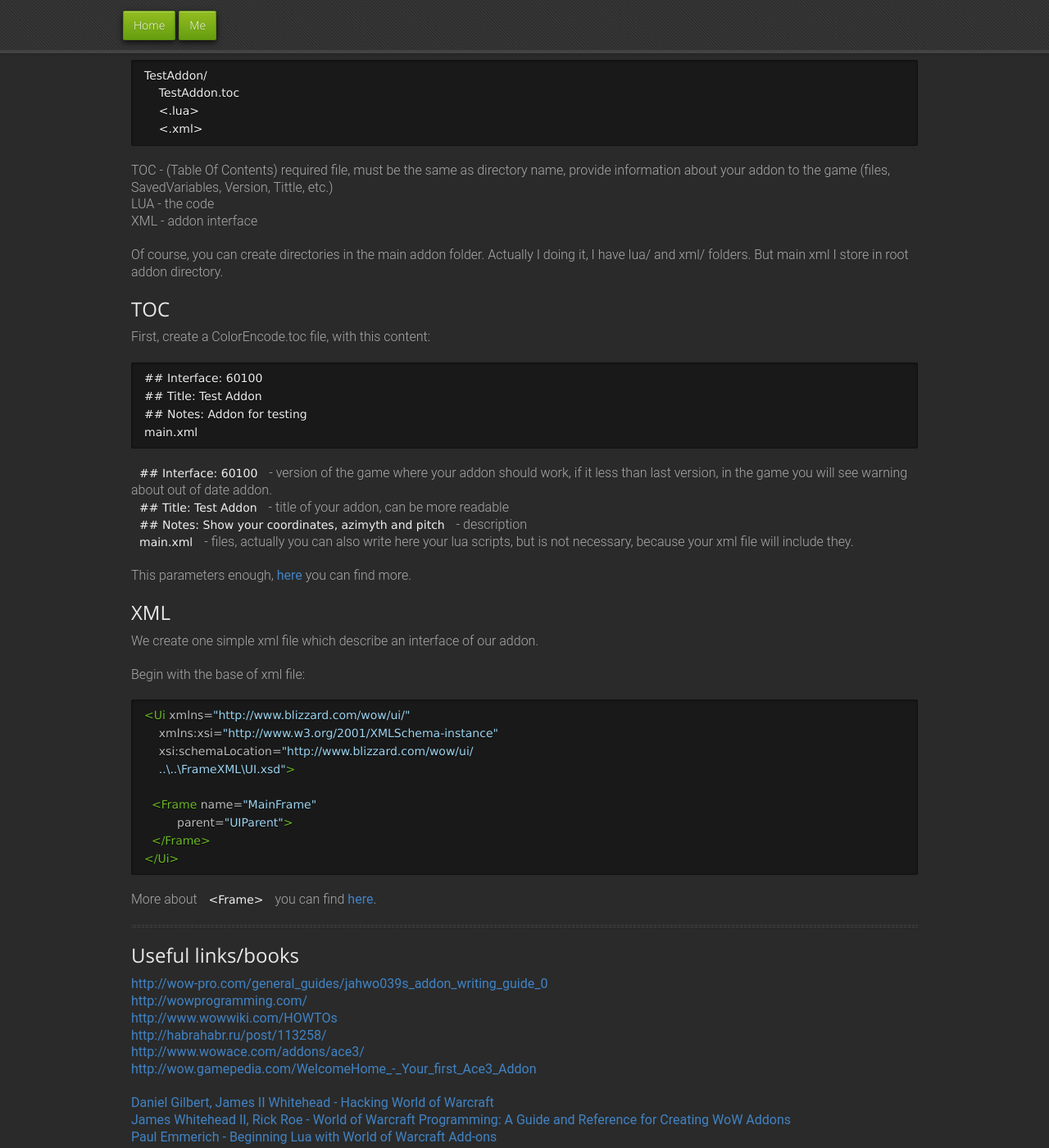
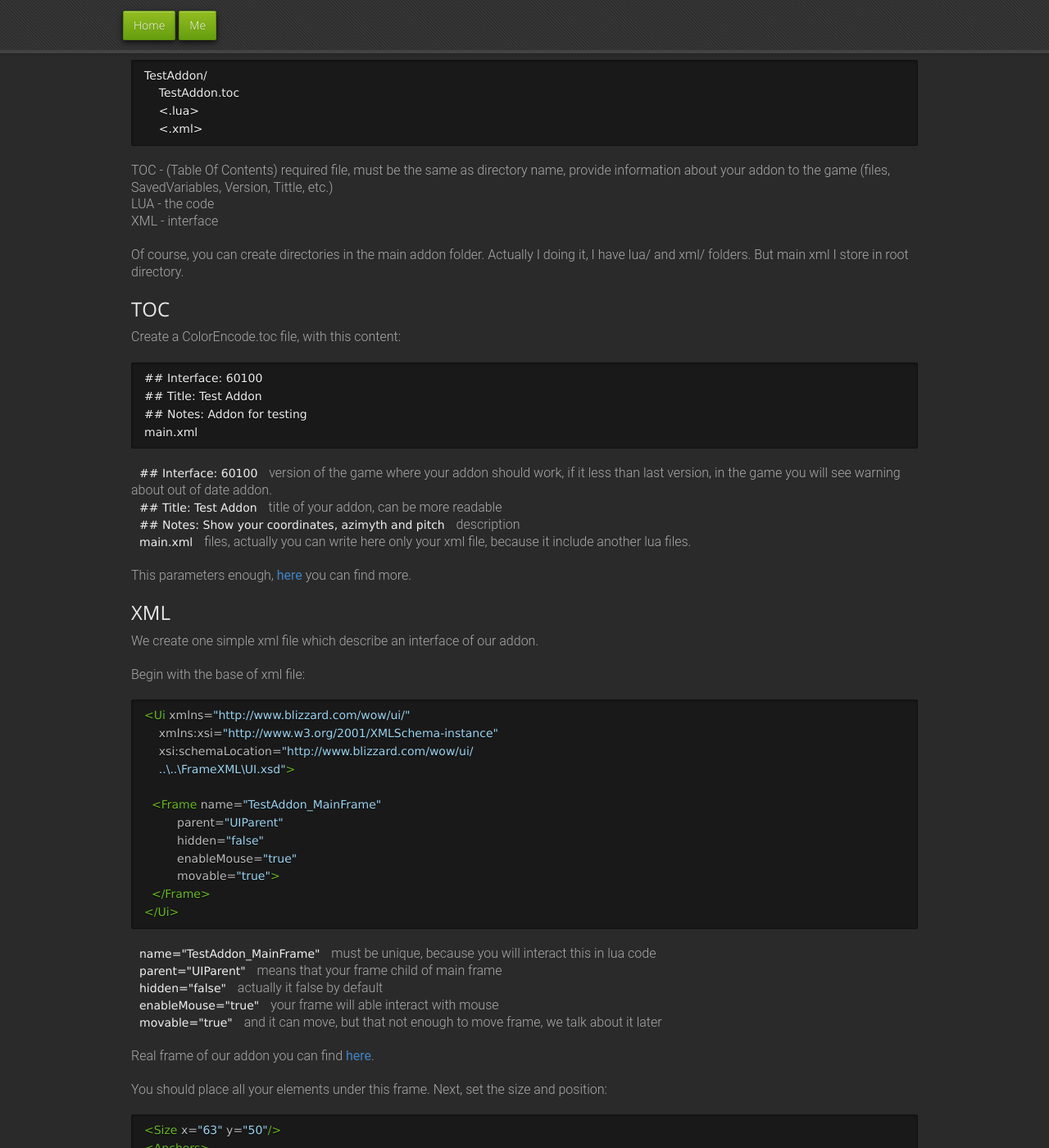
Before and after one commit to freekode/freekode.github.io, a Jekyll site: the page built from _posts/2015-05-03-wow-first-addon.md, in a window 1280 px wide and 1400 px high, scrolled down 407 px. Shown: the whole window at 82% size. Built offline with Jekyll 4.4.1, drawn with Linux system fonts in a browser that asks for light colours; comment, search, counter and statistics services are not loaded; some of the changed text lies outside the part shown.

Commit message:
wow addon edit

```diff
--- a/_posts/2015-05-03-wow-first-addon.md
+++ b/_posts/2015-05-03-wow-first-addon.md
@@ -21,12 +21,12 @@ TestAddon/
 
 TOC - (Table Of Contents) required file, must be the same as directory name, provide information about your addon to the game (files, SavedVariables, Version, Tittle, etc.)<br>
 LUA - the code<br>
-XML - addon interface
+XML - interface
 
-Of course, you can create directories in the main addon folder. Actually I doing it, I have lua/ and xml/ folders. But main xml I store in root addon directory.
+Of course, you can create directories in the main addon folder. Actually I doing it, I have lua/ and xml/ folders. But main xml I store in root directory.
 
 ## TOC
-First, create a ColorEncode.toc file, with this content:
+Create a ColorEncode.toc file, with this content:
 {% highlight text %}
 ## Interface: 60100
 ## Title: Test Addon
@@ -34,10 +34,10 @@ First, create a ColorEncode.toc file, with this content:
 main.xml
 {% endhighlight %}
 
-`## Interface: 60100` - version of the game where your addon should work, if it less than last version, in the game you will see warning about out of date addon.<br>
-`## Title: Test Addon` - title of your addon, can be more readable<br>
-`## Notes: Show your coordinates, azimyth and pitch` - description<br>
-`main.xml` - files, actually you can also write here your lua scripts, but is not necessary, because your xml file will include they.
+`## Interface: 60100` version of the game where your addon should work, if it less than last version, in the game you will see warning about out of date addon.<br>
+`## Title: Test Addon` title of your addon, can be more readable<br>
+`## Notes: Show your coordinates, azimyth and pitch` description<br>
+`main.xml` files, actually you can write here only your xml file, because it include another lua files.
 
 This parameters enough, [here](http://www.wowwiki.com/TOC_format) you can find more.
 
@@ -51,11 +51,59 @@ Begin with the base of xml file:
     xsi:schemaLocation="http://www.blizzard.com/wow/ui/
     ..\..\FrameXML\UI.xsd">
 
-  <Frame name="MainFrame"
-         parent="UIParent">
+  <Frame name="TestAddon_MainFrame"
+         parent="UIParent"
+         hidden="false"
+         enableMouse="true"
+         movable="true">
   </Frame>
 </Ui>
 {% endhighlight %}
+
+`name="TestAddon_MainFrame"` must be unique, because you will interact this in lua code<br>
+`parent="UIParent"` means that your frame child of main frame<br>
+`hidden="false"` actually it false by default<br>
+`enableMouse="true"` your frame will able interact with mouse<br>
+`movable="true"` and it can move, but that not enough to move frame, we talk about it later
+
+Real frame of our addon you can find [here](https://github.com/freekode/TestAddon/blob/master/main.xml).
+
+You should place all your elements under this frame. Next, set the size and position:
+{% highlight xml %}
+<Size x="63" y="50"/>
+<Anchors>
+  <Anchor point="TOPLEFT">
+    <Offset x="20" y="-90"/>
+  </Anchor>
+</Anchors>
+{% endhighlight %}
+
+There was two type of size dimension: absolute and relative. By this notation it will absolute sizing also it works with `<Offset>`. [More](http://wowwiki.wikia.com/XML/Dimension).
+
+Now let's make our window more attractive.
+
+{% highlight xml %}
+<Backdrop bgFile="Interface\Tooltips\UI-Tooltip-Background"
+          edgeFile="Interface\Tooltips\UI-Tooltip-Border"
+          tile="true">
+  <TileSize>
+    <AbsValue val="16"/>
+  </TileSize>
+  <EdgeSize>
+    <AbsValue val="16"/>
+  </EdgeSize>
+  <BackgroundInsets>
+    <AbsInset left="4" right="3" top="4" bottom="3"/>
+  </BackgroundInsets>
+  <Color r="0.2" g="0.2" b="0.2" a="0.7"/>
+</Backdrop>
+{% endhighlight %}
+
+`bgFile="Interface\Tooltips\UI-Tooltip-Background"` texture for background<br>
+`edgeFile="Interface\Tooltips\UI-Tooltip-Border"` texture for border<br>
+`tile="true"` tile textures, not resizing<br>
+
+
 
 
 
```
Also changed, not shown: other parts of _posts/2015-05-03-wow-first-addon.md (+1 -1 lines).
